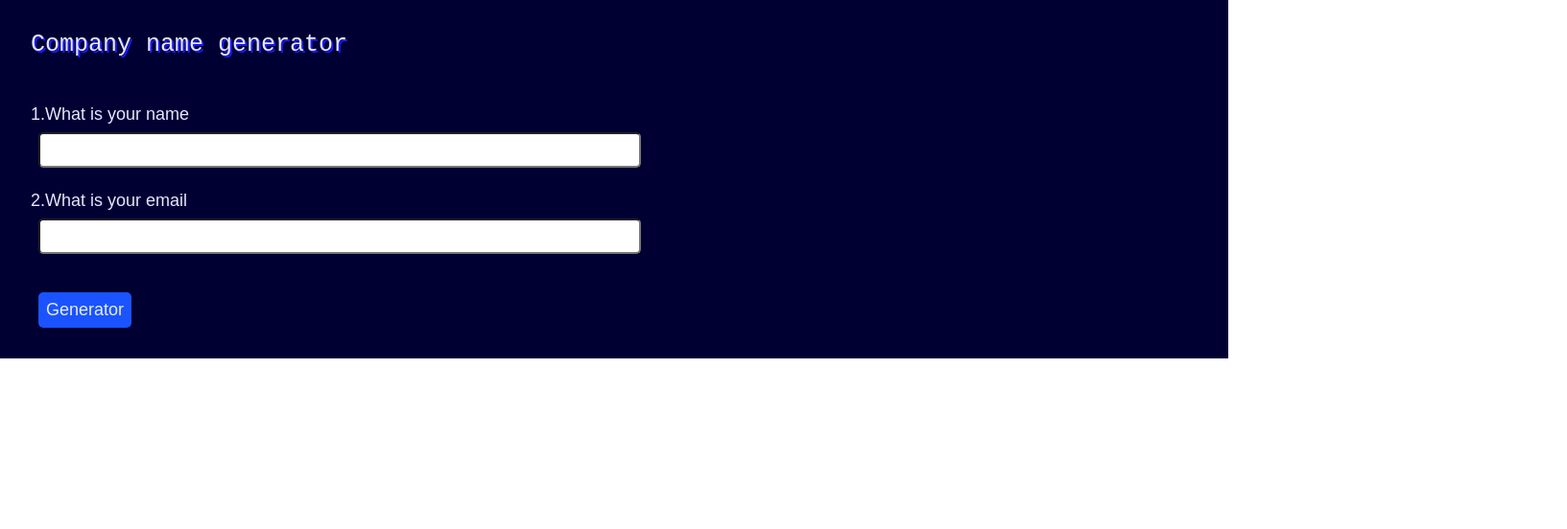
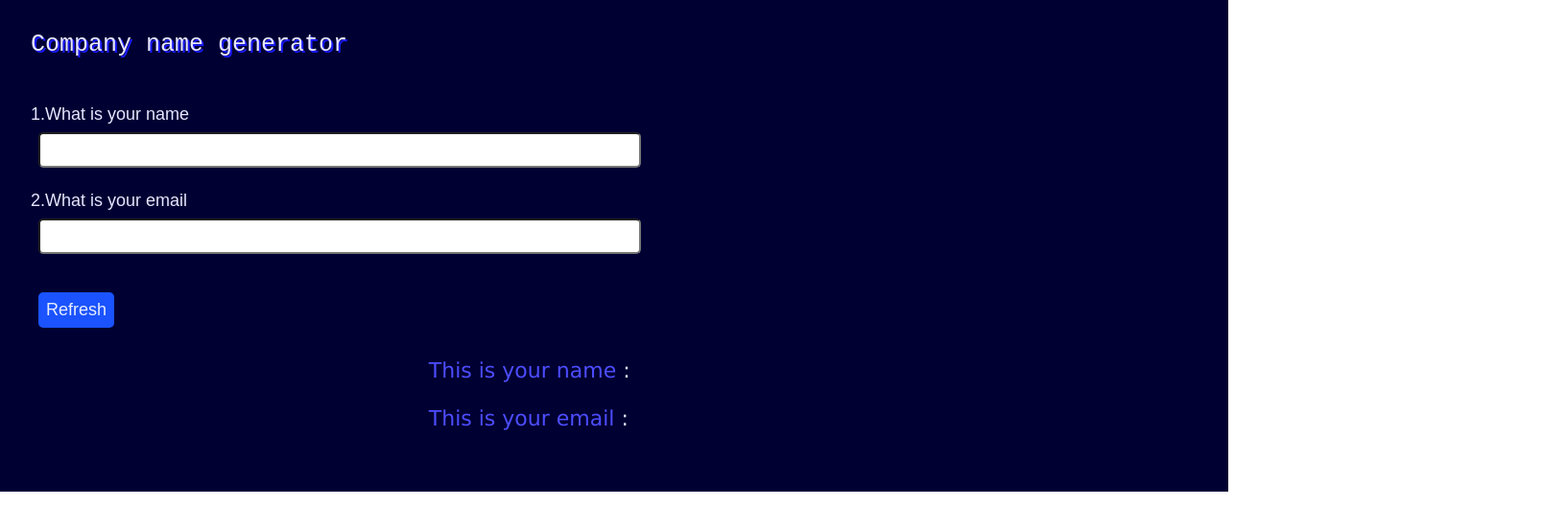
Before and after one commit to massoodbarsa/Name-generator, a React (Create React App) app in the folder name-generator/: page / in a window 1280 px wide. Both pictures are taken after a click on the button "Generator". Shown: the top 552 px of the page at 96% size, 1633 px wide, since content can reach past the window. Built offline with nearby package versions, Linux system fonts and the light colour scheme.

Commit message:
react2.3

```diff
--- a/name-generator/src/components/App.css
+++ b/name-generator/src/components/App.css
@@ -1,3 +1,4 @@
+
 .App {
   position: relative;
   padding: 32px;
@@ -6,10 +7,32 @@
   justify-content: center;
   background: #efefef;
   background-color: #000033;
-  color: #e6e6ff; }
+  color: #e6e6ff;
+}
+.Button-area{
+  display: inline-block;
+}
 
 .App-buttonGeneretor {
-  margin-top: 32px; }
+  margin-top: 32px;
+  width: 50%;
+}
 
 .App-form {
-  margin-top: 32px; }
+  margin-top: 32px;
+}
+
+.Message{
+  padding: 10px;
+  margin-left: 30%;
+  width: 100%
+}
+.Message-list{
+  list-style-type: none;
+  font-size: 22px;
+  font-family:Verdana;
+}
+.span{
+  color:  #4d4dff
+
+}
--- a/name-generator/src/components/App.js
+++ b/name-generator/src/components/App.js
@@ -18,6 +18,7 @@ class App extends Component {
   }
 
   render() {
+    if(this.state.generator===false){
     return (
       <div className="App">
         <Header/>
@@ -27,16 +28,60 @@ class App extends Component {
         </div>
 
         <div className='App-buttonGeneretor'>
-        <ButtonGenerator label='Generator' onClick={this.onClickGenerator.bind(this)}/>
+           <ButtonGenerator
+             label='Generator'
+             onClick={this.onClickGenerator.bind(this)}
+             generator={this.state.generator}
+           />
         </div>
 
       </div>
     );
   }
-  onClickGenerator(){
-    alert('hello')
+
+  if(this.state.generator===true){
+
+
+      return (
+        <div className="App">
+
+              <Header/>
+
+              <div className='App-form'>
+              <FormGenerator />
+              </div>
+              <div className='Button-area'>
+                  <div className='App-buttonGeneretor'>
+                     <ButtonGenerator
+                       label='Refresh'
+                       onClick={this.onClickGenerator.bind(this)}
+                       generator={this.state.generator}
+                     />
+                  </div>
+
+                  <div className='Message'>
+                      <ul className='Message-list'>
+                          <li><span className='span'>This is your name </span>: {this.state.form.name}</li><br/>
+                          <li><span className='span'>This is your email</span> : {this.state.form.email}</li>
+                      </ul>
+                  </div>
+             </div>
+        </div>
+
+         )
+     }
 
   }
+  onClickGenerator(){
+    const generator={...this.state}
+    if(this.state.generator) {
+        store.setState({generator:false})
+      }else{
+        store.setState({generator:true})
+    }
+  }
+
+
 }
 
 export default App;
--- a/name-generator/src/initialState.js
+++ b/name-generator/src/initialState.js
@@ -1,9 +1,8 @@
 export default {
-form:{
-	name:'',
-	email:''
+  form: {
+    name: '',
+    email: ''
+  },
+  generator: false
 
-},
-generator:false
-
-	}
+}
```
Also changed, not shown: name-generator/src/components/begleiding.js (added, +71 -0 lines).
